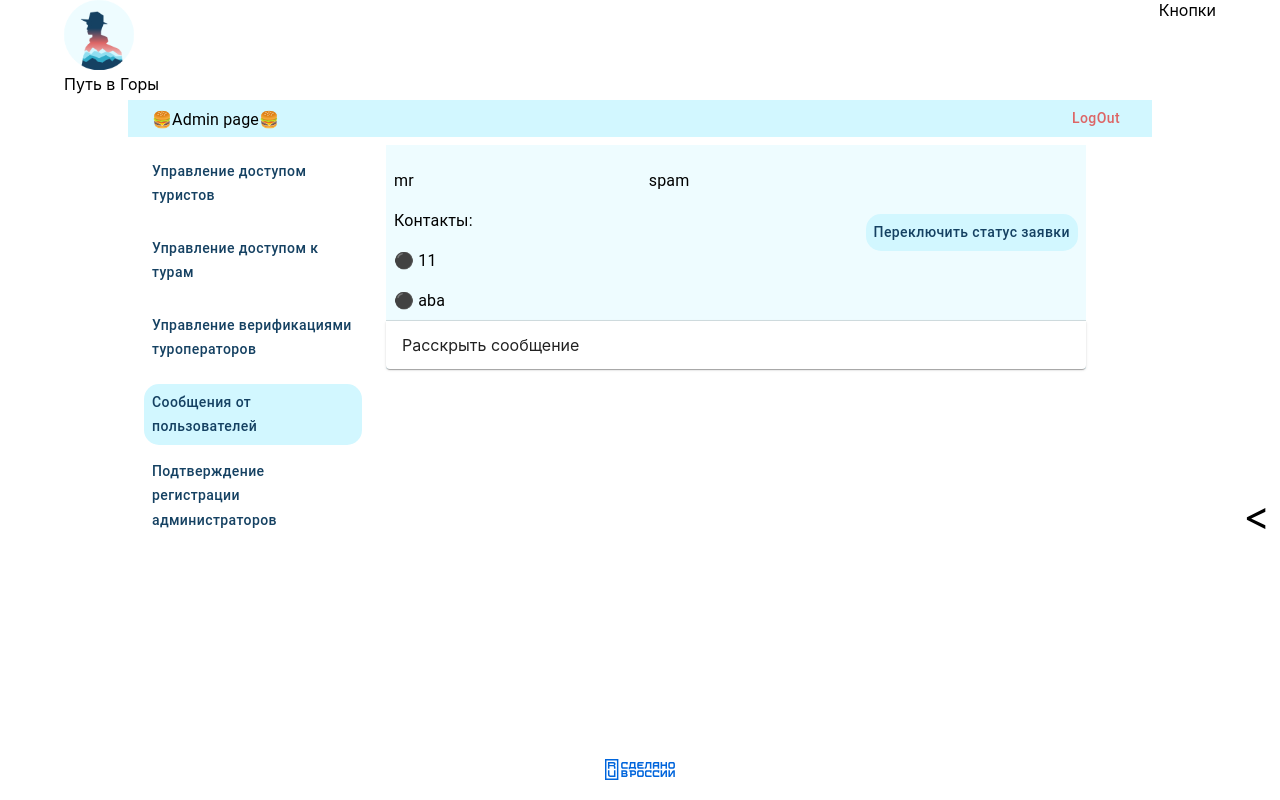
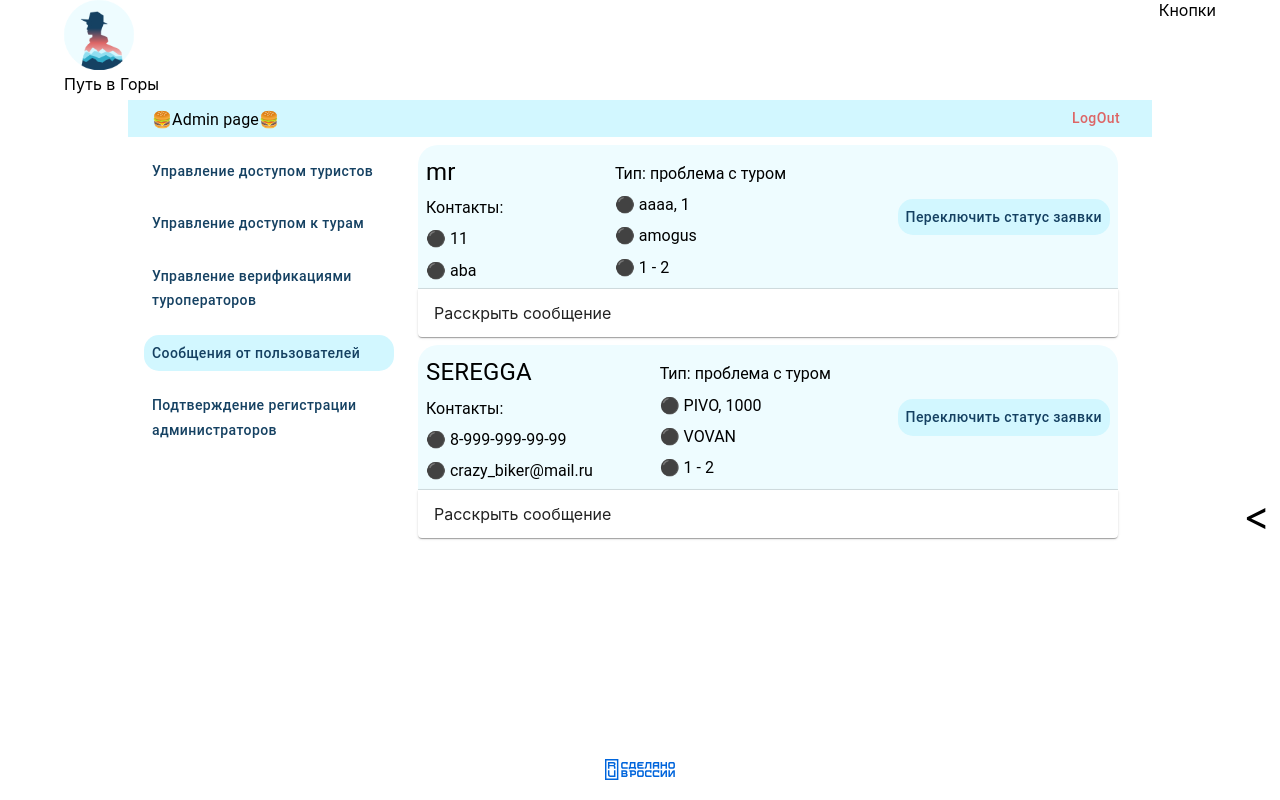
Before and after one commit to TTOPTPET/roadToMountains, a React (Create React App) app: page /admin/messages in a window 1280 px wide. Built offline with nearby package versions, Linux system fonts and the light colour scheme.

Commit message:
Добавил стили и вынес роут авторизации

```diff
--- a/src/App.tsx
+++ b/src/App.tsx
@@ -19,7 +19,6 @@ import {
   AddTourPage,
 } from "./pages";
 import NavTool from "./components/NavTool/NavTool";
-import { AdminAuth } from "./pages/AdminPage/AdminAuth/AdminAuth";
 
 function App() {
   dayjs.locale("ru");
@@ -30,7 +29,6 @@ function App() {
         <Routes>
           <Route path={"/"} element={<HomePage />} />
           <Route path={"/admin/*"} element={<AdminPage />} />
-          <Route path="/admin/auth" element={<AdminAuth />} />
           <Route path={"/auth"} element={<Authorization />} />
           <Route path={"/creatorLk"} element={<CreatorLk />} />
           <Route path={"/addTour"} element={<AddTourPage />} />
--- a/src/components/Admin/AdminFabric/AdminFabric.tsx
+++ b/src/components/Admin/AdminFabric/AdminFabric.tsx
@@ -63,32 +63,18 @@ export const AdminComponent: FC<IAdminComponent> = (props: IAdminComponent) => {
           padding={1}
           bgcolor={whiteColor}
         >
-          <Typography component={"h5"} mt={2}>
-            {name}
-          </Typography>
+          <Typography variant={"h4"}>{name}</Typography>
           <Stack direction={"column"} className="ban-user-info">
-            <Typography component={"p"} mt={2}>
-              Контакты:
-            </Typography>
-            <Typography component={"p"} mt={2}>
-              ⚫ {phone}
-            </Typography>
-            <Typography component={"p"} mt={2}>
-              ⚫ {email}
-            </Typography>
+            <Typography variant={"h5"}>Контакты:</Typography>
+            <Typography variant={"h5"}>⚫ {phone}</Typography>
+            <Typography variant={"h5"}>⚫ {email}</Typography>
           </Stack>
           <Stack direction={"column"} className="ban-info">
-            <Typography component={"p"} mt={2}>
-              Статус блокировки:
-            </Typography>
+            <Typography variant={"h5"}>Статус блокировки:</Typography>
             {banStatus ? (
-              <Typography component={"p"} mt={2}>
-                Живчик
-              </Typography>
+              <Typography variant={"h5"}>Живчик</Typography>
             ) : (
-              <Typography component={"p"} mt={2}>
-                Заблокирован
-              </Typography>
+              <Typography variant={"h5"}>Заблокирован</Typography>
             )}
           </Stack>
           <Stack alignItems={"center"} direction={"row"} className="ban-button">
@@ -116,26 +102,14 @@ export const AdminComponent: FC<IAdminComponent> = (props: IAdminComponent) => {
           bgcolor={whiteColor}
         >
           <Stack direction={"column"} className="tour-info">
-            <Typography component={"h5"} mt={2}>
-              {tourName}
-            </Typography>
-            <Typography component={"p"} mt={2}>
-              {name}
-            </Typography>
-            <Typography component={"p"} mt={2}>
-              Ссылки в апи не было:/
-            </Typography>
+            <Typography variant={"h4"}>{tourName}</Typography>
+            <Typography variant={"h5"}>{name}</Typography>
+            <Typography variant={"h5"}>Ссылки в апи не было:/</Typography>
           </Stack>
           <Stack direction={"column"} className="creator-info">
-            <Typography component={"p"} mt={2}>
-              ⚫ {phone}
-            </Typography>
-            <Typography component={"p"} mt={2}>
-              ⚫ {email}
-            </Typography>
-            <Typography component={"p"} mt={2}>
-              ⚫ {name}
-            </Typography>
+            <Typography variant={"h5"}>⚫ {phone}</Typography>
+            <Typography variant={"h5"}>⚫ {email}</Typography>
+            <Typography variant={"h5"}>⚫ {name}</Typography>
           </Stack>
           <Stack alignItems={"center"} direction={"row"} className="ban-button">
             <Button
@@ -157,41 +131,28 @@ export const AdminComponent: FC<IAdminComponent> = (props: IAdminComponent) => {
       const { from, to } = tourDate;
 
       return (
-        <Stack bgcolor={whiteColor}>
-          <Stack
-            direction={"row"}
-            minWidth={mobileWidth}
-            justifyContent={"space-between"}
-            borderRadius={5}
-            padding={1}
-          >
+        <Stack
+          bgcolor={whiteColor}
+          minWidth={mobileWidth}
+          maxWidth={"50%"}
+          borderRadius={5}
+        >
+          <Stack direction={"row"} justifyContent={"space-between"} padding={1}>
             <Stack direction={"column"} className="user-info">
-              <Typography component={"h1"} mt={2}>
-                {name}
-              </Typography>
-              <Typography component={"p"} mt={2}>
-                Контакты:
-              </Typography>
-              <Typography component={"p"} mt={2}>
-                ⚫ {phone}
-              </Typography>
-              <Typography component={"p"} mt={2}>
-                ⚫ {email}
-              </Typography>
+              <Typography variant={"h4"}>{name}</Typography>
+              <Typography variant={"h5"}>Контакты:</Typography>
+              <Typography variant={"h5"}>⚫ {phone}</Typography>
+              <Typography variant={"h5"}>⚫ {email}</Typography>
             </Stack>
             <Stack direction={"column"}>
-              <Typography component={"p"} mt={2}>
-                {typeMessage}
-              </Typography>
+              <Typography variant={"h5"}>Тип: {typeMessage}</Typography>
               {typeMessage === "проблема с туром" && (
                 <>
-                  <Typography component={"p"} mt={2}>
+                  <Typography variant={"h5"}>
                     ⚫ {tourName}, {publicTourId}
                   </Typography>
-                  <Typography component={"p"} mt={2}>
-                    ⚫ {creatorName}
-                  </Typography>
-                  <Typography component={"p"} mt={2}>
+                  <Typography variant={"h5"}>⚫ {creatorName}</Typography>
+                  <Typography variant={"h5"}>
                     ⚫ {from} - {to}
                   </Typography>
                 </>
@@ -224,9 +185,7 @@ export const AdminComponent: FC<IAdminComponent> = (props: IAdminComponent) => {
               {!expanded ? <>Расскрыть сообщение</> : <>Скрыть сообщение</>}
             </AccordionSummary>
             <AccordionDetails>
-              <Typography component={"p"} mt={2}>
-                {message}
-              </Typography>
+              <Typography variant={"h5"}>{message}</Typography>
             </AccordionDetails>
           </Accordion>
         </Stack>
@@ -242,34 +201,25 @@ export const AdminComponent: FC<IAdminComponent> = (props: IAdminComponent) => {
         creatorDocuments,
       } = dataUser;
       return (
-        <Stack direction={"column"} bgcolor={whiteColor}>
+        <Stack direction={"column"} bgcolor={whiteColor} borderRadius={5}>
           <Stack
             direction={"row"}
             minWidth={mobileWidth}
             justifyContent={"space-between"}
-            borderRadius={5}
             padding={1}
           >
             <Stack direction={"column"} className="creator-info">
-              <Typography component={"h1"} mt={2}>
-                {name}
-              </Typography>
+              <Typography variant={"h4"}>{name}</Typography>
               <Stack direction={"row"} flexWrap={"wrap"} gap={10}>
                 <Stack direction={"column"}>
-                  <Typography component={"p"} mt={2}>
-                    Телефон: {phone}
-                  </Typography>
-                  <Typography component={"p"} mt={2}>
-                    Почта: {email}
-                  </Typography>
+                  <Typography variant={"h5"}>Телефон: {phone}</Typography>
+                  <Typography variant={"h5"}>Почта: {email}</Typography>
                 </Stack>
                 <Stack direction={"column"}>
-                  <Typography component={"p"} mt={2}>
+                  <Typography variant={"h5"}>
                     Номер в реестре: {regisryId}
                   </Typography>
-                  <Typography component={"p"} mt={2}>
-                    Тип: {ceratorType}
-                  </Typography>
+                  <Typography variant={"h5"}>Тип: {ceratorType}</Typography>
                 </Stack>
               </Stack>
             </Stack>
@@ -279,7 +229,7 @@ export const AdminComponent: FC<IAdminComponent> = (props: IAdminComponent) => {
               className="buttons"
               gap={1}
             >
-              <Typography component={"p"} mt={2}>
+              <Typography variant={"h5"}>
                 {statusVerify}: {changeVerifyDate}
               </Typography>
               <Button
@@ -299,7 +249,6 @@ export const AdminComponent: FC<IAdminComponent> = (props: IAdminComponent) => {
           {creatorDocuments.map((document, index) => (
             <Stack direction={"row"} key={index}>
               <Button
-                variant="text"
                 onClick={() => handlerDownloadClick(document.documentPath)}
               >
                 <SvgIcon scale={0.1}>
@@ -325,19 +274,11 @@ export const AdminComponent: FC<IAdminComponent> = (props: IAdminComponent) => {
           bgcolor={whiteColor}
           padding={1}
         >
-          <Typography component={"h5"} mt={2}>
-            {name}
-          </Typography>
+          <Typography variant={"h4"}>{name}</Typography>
           <Stack direction={"column"} className="ban-user-info">
-            <Typography component={"p"} mt={2}>
-              Контакты:
-            </Typography>
-            <Typography component={"p"} mt={2}>
-              ⚫ {phone}
-            </Typography>
-            <Typography component={"p"} mt={2}>
-              ⚫ {email}
-            </Typography>
+            <Typography variant={"h5"}>Контакты:</Typography>
+            <Typography variant={"h5"}>⚫ {phone}</Typography>
+            <Typography variant={"h5"}>⚫ {email}</Typography>
           </Stack>
           <Stack alignItems={"center"} direction={"row"} className="ban-button">
             <Button color={banStatus ? "secondary" : "error"}>
--- a/src/components/Admin/AdminSideBar/AdminSideBar.tsx
+++ b/src/components/Admin/AdminSideBar/AdminSideBar.tsx
@@ -31,11 +31,11 @@ const sideBarNavItems: ISideBarNavItems[] = [
 
 export const AdminSideBar = () => {
   return (
-    <Stack direction={"column"} width={"250px"}>
+    <Stack direction={"column"} width={"250"}>
       <List>
         {sideBarNavItems.map((item, index) => (
           <ListItem key={index}>
-            <Button to={item.to} component={RouterLink}>
+            <Button to={item.to} component={RouterLink} color="info">
               {item.display}
             </Button>
           </ListItem>
--- a/src/pages/AdminPage/AdminPage.tsx
+++ b/src/pages/AdminPage/AdminPage.tsx
@@ -1,42 +1,17 @@
-import { Stack, ThemeProvider } from "@mui/material";
-import { Routes, Route, Outlet, Navigate } from "react-router-dom";
-import { AdminHeader, AdminSideBar } from "../../components/Admin";
-import { AdminAccessTourPage } from "./AdminAccessTourPage/AdminAccessTourPage";
-import { AdminMessagesPage } from "./AdminMessagesPage/AdminMessagesPage";
-import { AdminAccessTouristPage } from "./AdminAccessTouristPage/AdminAccessTouristPage";
-import { AdminVerifyTouroperatorPage } from "./AdminVerifyTouroperatorPage/AdminVerifyTouroperatorPage";
-import { AdminConfirmAdminPage } from "./AdminConfirmAdminPage/AdminConfirmAdminPage";
+import { ThemeProvider } from "@mui/material";
+import { Routes, Route, Navigate } from "react-router-dom";
 import { themes } from "../../config/MUI/themes/adminTheme/adminTheme";
+import { AdminAuth } from "./AdminAuth/AdminAuth";
+import { AdminPageProptected } from "./AdminPageProtected/AdminPageProtected";
 
 function AdminPage() {
   return (
     <ThemeProvider theme={themes}>
-      <Stack direction={"column"}>
-        <AdminHeader />
-        <Stack direction={"row"} height="100%">
-          <AdminSideBar />
-          <Outlet />
-          <div className="admin-panels">
-            <Routes>
-              <Route index element={<Navigate to={"access-tourist"} />} />
-              <Route
-                path={"access-tourist"}
-                element={<AdminAccessTouristPage />}
-              />
-              <Route path={"access-tour"} element={<AdminAccessTourPage />} />
-              <Route
-                path={"verify-touroperator"}
-                element={<AdminVerifyTouroperatorPage />}
-              />
-              <Route path={"messages"} element={<AdminMessagesPage />} />
-              <Route
-                path={"confirm-admin"}
-                element={<AdminConfirmAdminPage />}
-              />
-            </Routes>
-          </div>
-        </Stack>
-      </Stack>
+      <Routes>
+        <Route path={"auth"} element={<AdminAuth />} />
+        <Route index element={<Navigate to={"access-tourist"} />} />
+        <Route path={"*"} element={<AdminPageProptected />} />
+      </Routes>
     </ThemeProvider>
   );
 }
--- /dev/null
+++ b/src/pages/AdminPage/AdminPageProtected/AdminPageProtected.tsx
@@ -0,0 +1,34 @@
+import { Stack } from "@mui/material";
+import { AdminHeader, AdminSideBar } from "../../../components/Admin";
+import { Route, Routes } from "react-router-dom";
+import { AdminAccessTouristPage } from "../AdminAccessTouristPage/AdminAccessTouristPage";
+import { AdminAccessTourPage } from "../AdminAccessTourPage/AdminAccessTourPage";
+import { AdminVerifyTouroperatorPage } from "../AdminVerifyTouroperatorPage/AdminVerifyTouroperatorPage";
+import { AdminMessagesPage } from "../AdminMessagesPage/AdminMessagesPage";
+import { AdminConfirmAdminPage } from "../AdminConfirmAdminPage/AdminConfirmAdminPage";
+
+export const AdminPageProptected = () => {
+  return (
+    <Stack direction={"column"}>
+      <AdminHeader />
+      <Stack direction={"row"} height="100%">
+        <AdminSideBar />
+        <div className="admin-panels">
+          <Routes>
+            <Route
+              path={"access-tourist"}
+              element={<AdminAccessTouristPage />}
+            />
+            <Route path={"access-tour"} element={<AdminAccessTourPage />} />
+            <Route
+              path={"verify-touroperator"}
+              element={<AdminVerifyTouroperatorPage />}
+            />
+            <Route path={"messages"} element={<AdminMessagesPage />} />
+            <Route path={"confirm-admin"} element={<AdminConfirmAdminPage />} />
+          </Routes>
+        </div>
+      </Stack>
+    </Stack>
+  );
+};
--- a/src/submitFunctions/adminAPI/AdminMessagesAPI/AdminMessagesAPI.ts
+++ b/src/submitFunctions/adminAPI/AdminMessagesAPI/AdminMessagesAPI.ts
@@ -17,7 +17,7 @@ const userMessageDefault: IUserMessage[] = [
     },
     messageId: "1",
     statusMessage: "work",
-    typeMessage: "spam",
+    typeMessage: "проблема с туром",
     dataMessage: {
       tourInfo: {
         tourDate: {
@@ -30,6 +30,32 @@ const userMessageDefault: IUserMessage[] = [
         creatorName: "amogus",
       },
       message: "214",
+    },
+    createAt: new Date(),
+  },
+  {
+    userId: "2",
+    userInfo: {
+      phone: "8-999-999-99-99",
+      email: "crazy_biker@mail.ru",
+      name: "SEREGGA",
+    },
+    messageId: "2",
+    statusMessage: "work",
+    typeMessage: "проблема с туром",
+    dataMessage: {
+      tourInfo: {
+        tourDate: {
+          from: "1",
+          to: "2",
+        },
+        tourId: "1",
+        publicTourId: "1000",
+        tourName: "PIVO",
+        creatorName: "VOVAN",
+      },
+      message:
+        "Пыхтит паровозик, гудит паровозик, покоя нет никому, устал паровозик, уснул паровозик, налейте пива ему",
     },
     createAt: new Date(),
   },
```
Also changed, not shown: src/config/MUI/themes/adminTheme/adminTheme.ts (+29 -0 lines), src/pages/AdminPage/AdminAuth/AdminAuth.tsx (+8 -1 lines).
